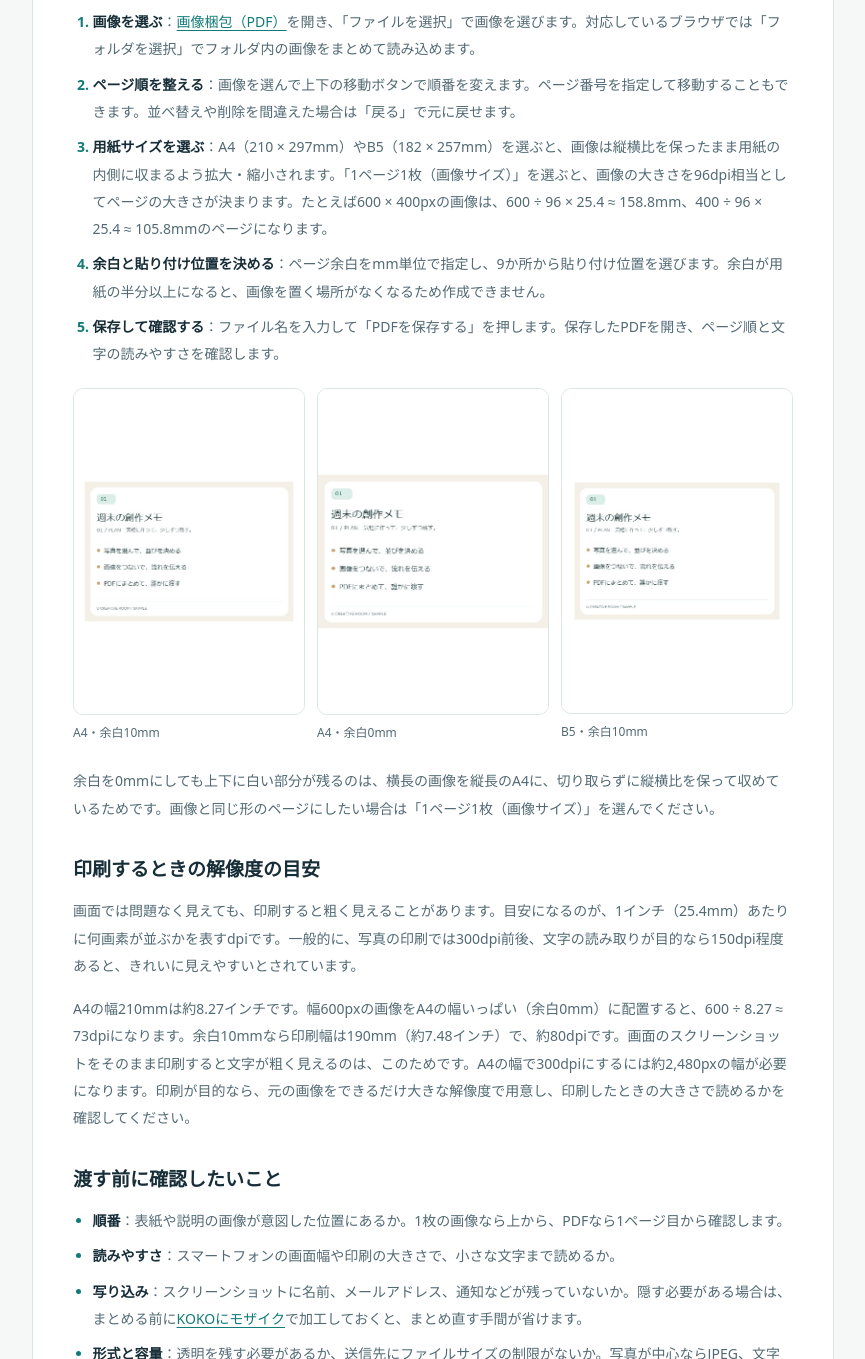
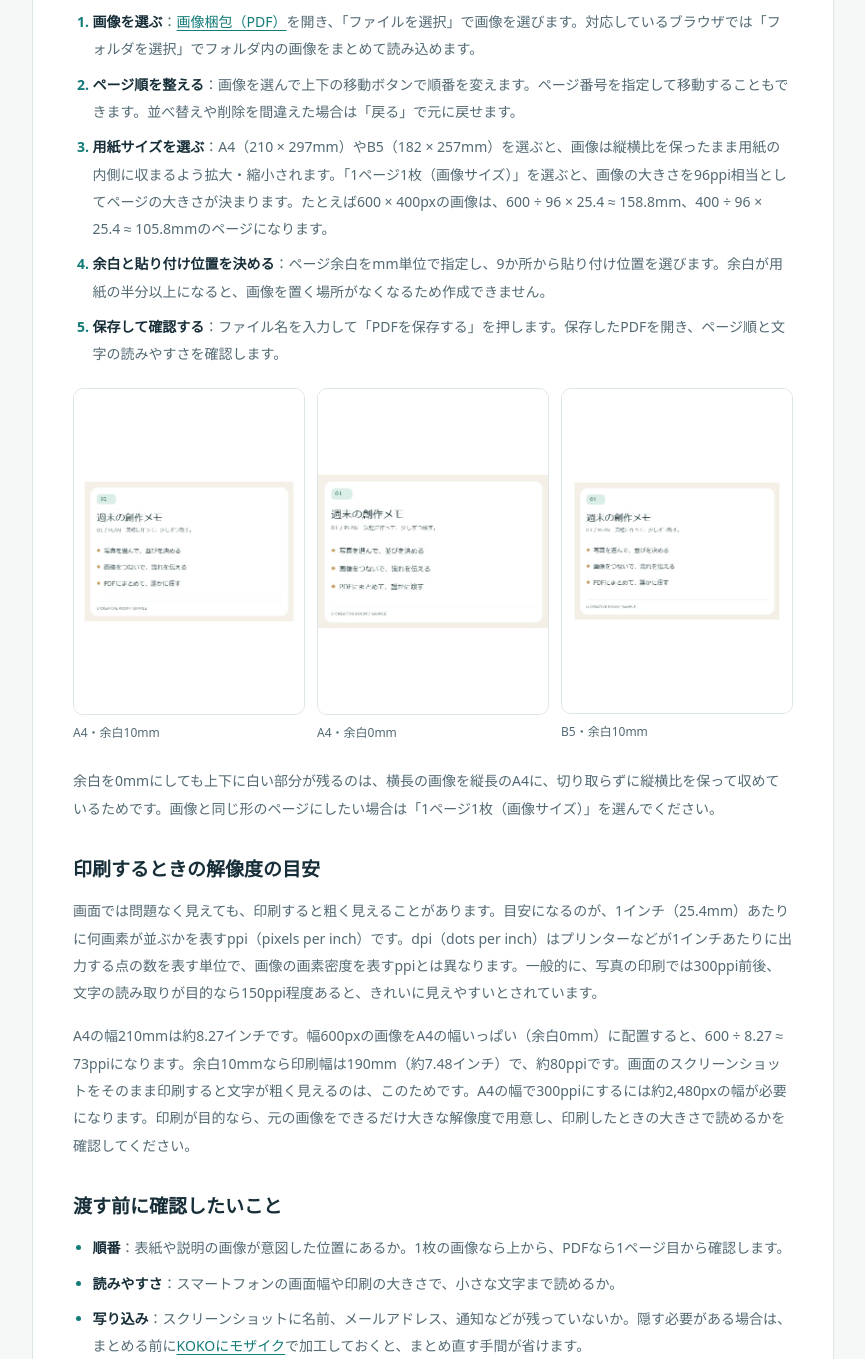
Before and after one commit to umigame0145/u-creative-room, a website: page u-t-on/articles/combine-screenshots.html in a window 1280 px wide. Shown: the part 2700-4059 px from the top of the page, without its empty margins (207-1072 px from the left). Drawn offline with Linux system fonts and the light colour scheme.

Commit message:
fix: clarify frame rounding and pixel density units

```diff
--- a/u-t-on/articles/combine-screenshots.html
+++ b/u-t-on/articles/combine-screenshots.html
@@ -17,13 +17,13 @@
 <p>なお、とても長い画像は、ブラウザや端末によっては作成できなかったり、送信先のサービスで自動的に縮小されたりします。10枚を超えるような場合は、数枚ずつに分けるか、次に説明するPDFにまとめることを検討してください。</p>
 
 <h2 id="pdf">画像梱包（PDF）でページにまとめる</h2>
-<ol><li><strong>画像を選ぶ</strong>：<a href="/tools/img-binder-pdf">画像梱包（PDF）</a>を開き、「ファイルを選択」で画像を選びます。対応しているブラウザでは「フォルダを選択」でフォルダ内の画像をまとめて読み込めます。</li><li><strong>ページ順を整える</strong>：画像を選んで上下の移動ボタンで順番を変えます。ページ番号を指定して移動することもできます。並べ替えや削除を間違えた場合は「戻る」で元に戻せます。</li><li><strong>用紙サイズを選ぶ</strong>：A4（210 × 297mm）やB5（182 × 257mm）を選ぶと、画像は縦横比を保ったまま用紙の内側に収まるよう拡大・縮小されます。「1ページ1枚（画像サイズ）」を選ぶと、画像の大きさを96dpi相当としてページの大きさが決まります。たとえば600 × 400pxの画像は、600 ÷ 96 × 25.4 ≈ 158.8mm、400 ÷ 96 × 25.4 ≈ 105.8mmのページになります。</li><li><strong>余白と貼り付け位置を決める</strong>：ページ余白をmm単位で指定し、9か所から貼り付け位置を選びます。余白が用紙の半分以上になると、画像を置く場所がなくなるため作成できません。</li><li><strong>保存して確認する</strong>：ファイル名を入力して「PDFを保存する」を押します。保存したPDFを開き、ページ順と文字の読みやすさを確認します。</li></ol>
+<ol><li><strong>画像を選ぶ</strong>：<a href="/tools/img-binder-pdf">画像梱包（PDF）</a>を開き、「ファイルを選択」で画像を選びます。対応しているブラウザでは「フォルダを選択」でフォルダ内の画像をまとめて読み込めます。</li><li><strong>ページ順を整える</strong>：画像を選んで上下の移動ボタンで順番を変えます。ページ番号を指定して移動することもできます。並べ替えや削除を間違えた場合は「戻る」で元に戻せます。</li><li><strong>用紙サイズを選ぶ</strong>：A4（210 × 297mm）やB5（182 × 257mm）を選ぶと、画像は縦横比を保ったまま用紙の内側に収まるよう拡大・縮小されます。「1ページ1枚（画像サイズ）」を選ぶと、画像の大きさを96ppi相当としてページの大きさが決まります。たとえば600 × 400pxの画像は、600 ÷ 96 × 25.4 ≈ 158.8mm、400 ÷ 96 × 25.4 ≈ 105.8mmのページになります。</li><li><strong>余白と貼り付け位置を決める</strong>：ページ余白をmm単位で指定し、9か所から貼り付け位置を選びます。余白が用紙の半分以上になると、画像を置く場所がなくなるため作成できません。</li><li><strong>保存して確認する</strong>：ファイル名を入力して「PDFを保存する」を押します。保存したPDFを開き、ページ順と文字の読みやすさを確認します。</li></ol>
 <div class="figure-row"><figure class="article-figure"><img src="../common/examples/pdf-a4-margin10.png" width="480" height="679" alt="A4・余白10mmで作成したPDFの1ページ目。周囲に余白がある。" loading="lazy" decoding="async"><figcaption>A4・余白10mm</figcaption></figure><figure class="article-figure"><img src="../common/examples/pdf-a4-margin0.png" width="480" height="679" alt="A4・余白0mmで作成したPDFの1ページ目。横長の画像が用紙の左右いっぱいに広がり、上下に白い部分が残っている。" loading="lazy" decoding="async"><figcaption>A4・余白0mm</figcaption></figure><figure class="article-figure"><img src="../common/examples/pdf-b5-margin10.png" width="480" height="677" alt="B5・余白10mmで作成したPDFの1ページ目。" loading="lazy" decoding="async"><figcaption>B5・余白10mm</figcaption></figure></div>
 <p>余白を0mmにしても上下に白い部分が残るのは、横長の画像を縦長のA4に、切り取らずに縦横比を保って収めているためです。画像と同じ形のページにしたい場合は「1ページ1枚（画像サイズ）」を選んでください。</p>
 
 <h2 id="dpi">印刷するときの解像度の目安</h2>
-<p>画面では問題なく見えても、印刷すると粗く見えることがあります。目安になるのが、1インチ（25.4mm）あたりに何画素が並ぶかを表すdpiです。一般的に、写真の印刷では300dpi前後、文字の読み取りが目的なら150dpi程度あると、きれいに見えやすいとされています。</p>
-<p>A4の幅210mmは約8.27インチです。幅600pxの画像をA4の幅いっぱい（余白0mm）に配置すると、600 ÷ 8.27 ≈ 73dpiになります。余白10mmなら印刷幅は190mm（約7.48インチ）で、約80dpiです。画面のスクリーンショットをそのまま印刷すると文字が粗く見えるのは、このためです。A4の幅で300dpiにするには約2,480pxの幅が必要になります。印刷が目的なら、元の画像をできるだけ大きな解像度で用意し、印刷したときの大きさで読めるかを確認してください。</p>
+<p>画面では問題なく見えても、印刷すると粗く見えることがあります。目安になるのが、1インチ（25.4mm）あたりに何画素が並ぶかを表すppi（pixels per inch）です。dpi（dots per inch）はプリンターなどが1インチあたりに出力する点の数を表す単位で、画像の画素密度を表すppiとは異なります。一般的に、写真の印刷では300ppi前後、文字の読み取りが目的なら150ppi程度あると、きれいに見えやすいとされています。</p>
+<p>A4の幅210mmは約8.27インチです。幅600pxの画像をA4の幅いっぱい（余白0mm）に配置すると、600 ÷ 8.27 ≈ 73ppiになります。余白10mmなら印刷幅は190mm（約7.48インチ）で、約80ppiです。画面のスクリーンショットをそのまま印刷すると文字が粗く見えるのは、このためです。A4の幅で300ppiにするには約2,480pxの幅が必要になります。印刷が目的なら、元の画像をできるだけ大きな解像度で用意し、印刷したときの大きさで読めるかを確認してください。</p>
 
 <h2 id="share">渡す前に確認したいこと</h2>
 <ul><li><strong>順番</strong>：表紙や説明の画像が意図した位置にあるか。1枚の画像なら上から、PDFなら1ページ目から確認します。</li><li><strong>読みやすさ</strong>：スマートフォンの画面幅や印刷の大きさで、小さな文字まで読めるか。</li><li><strong>写り込み</strong>：スクリーンショットに名前、メールアドレス、通知などが残っていないか。隠す必要がある場合は、まとめる前に<a href="/tools/koko-ni-mosaic">KOKOにモザイク</a>で加工しておくと、まとめ直す手間が省けます。</li><li><strong>形式と容量</strong>：透明を残す必要があるか、送信先にファイルサイズの制限がないか。写真が中心ならJPEG、文字が中心ならPNGが目安です。</li></ul>
```
Also changed, not shown: u-t-on/articles/video-frame-rate.html (+1 -1 lines).
